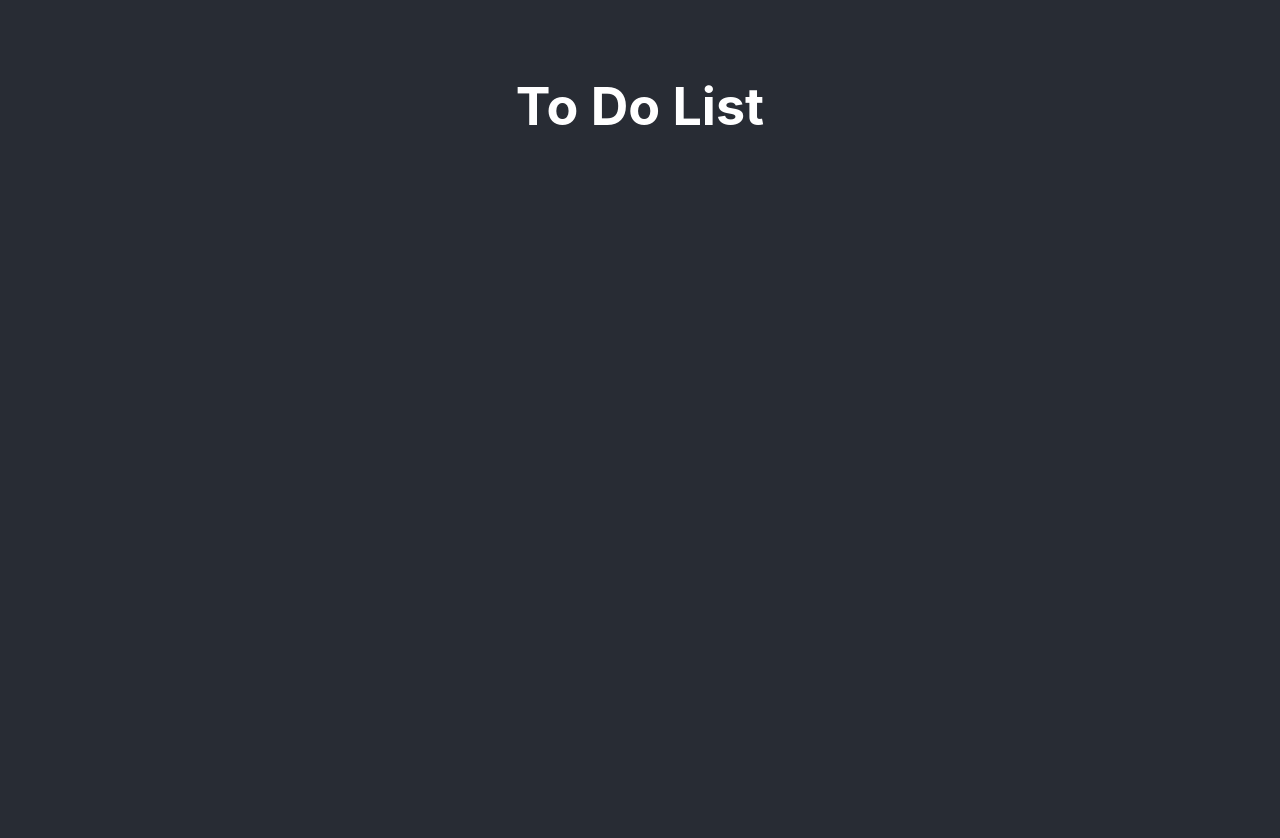
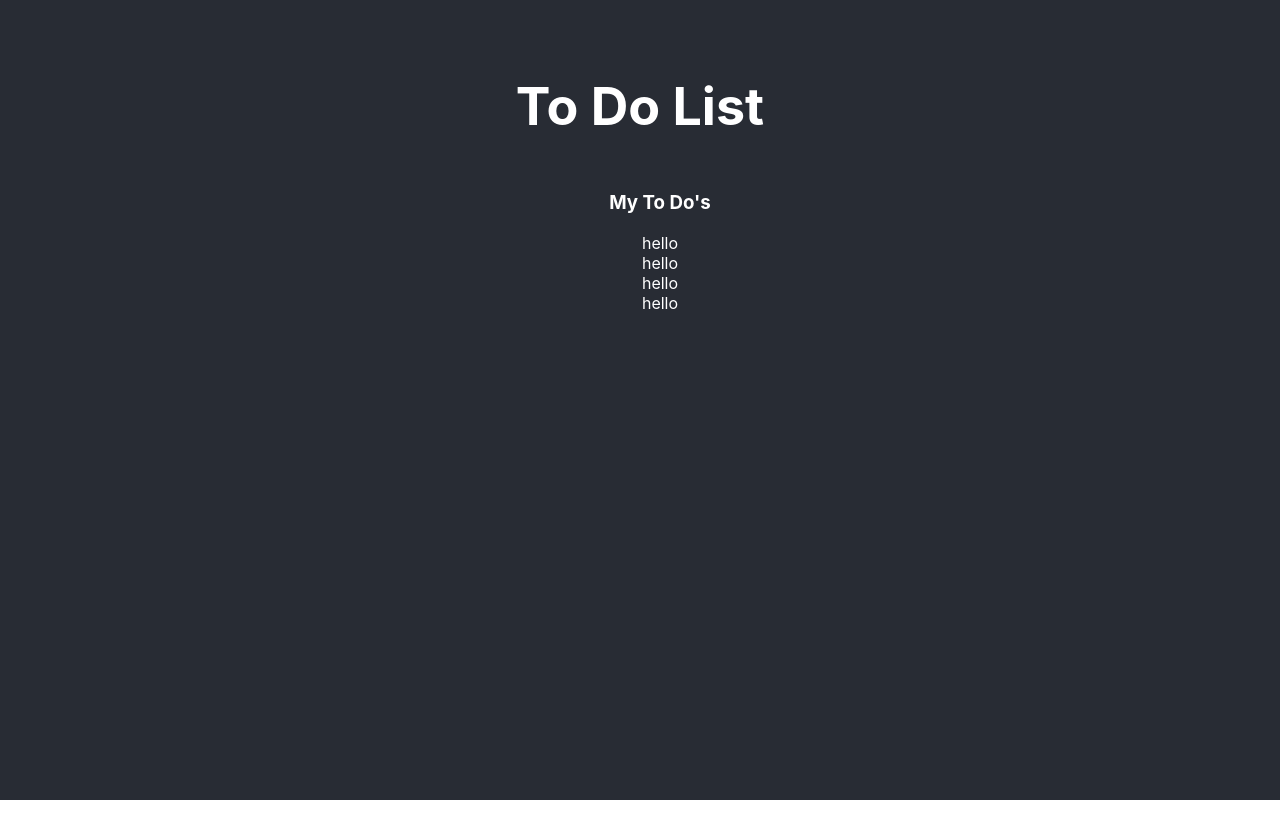
Before and after one commit to Mbarbotiko/new-to-do-list, a React (Create React App) app: page / in a window 1280 px wide. After the commit the page ends 800 px from the top, so only its background shows below. Built offline with nearby package versions, Linux system fonts and the light colour scheme.

Commit message:
adding initial components

```diff
--- a/src/App.css
+++ b/src/App.css
@@ -1,39 +1,20 @@
 .App {
   text-align: center;
-}
-
-.App-logo {
-  height: 40vmin;
-  pointer-events: none;
-}
-
-@media (prefers-reduced-motion: no-preference) {
-  .App-logo {
-    animation: App-logo-spin infinite 20s linear;
-  }
-}
-
-.App-header {
+  color: white;
   background-color: #282c34;
   min-height: 100vh;
   display: flex;
   flex-direction: column;
   align-items: center;
+}
+
+.App-header {
   /* justify-content: center; */
   padding-top:5vh;
   font-size: calc(10px + 2vmin);
   color: white;
 }
 
-.App-link {
-  color: #61dafb;
+.List{
+list-style-type: none;
 }
-
-@keyframes App-logo-spin {
-  from {
-    transform: rotate(0deg);
-  }
-  to {
-    transform: rotate(360deg);
-  }
-}
--- a/src/App.js
+++ b/src/App.js
@@ -1,14 +1,21 @@
 import React from 'react';
 import './App.css';
+import ToDoList from './components/ToDoList';
 
-function App() {
+class App extends React.Component {
+  render() {
+
     return (
       <div className="App">
         <header className="App-header">
           <h1>To Do List</h1>
         </header>
+        <ToDoList/>
+
       </div>
-  );
+    )
+  }
+
 }
 
 export default App;
--- /dev/null
+++ b/src/components/ToDoItem.js
@@ -0,0 +1,16 @@
+import React from 'react';
+//https://reactjs.org/docs/fragments.html';
+
+const ToDoItem = (props) => {
+    return (
+          <React.Fragment>
+
+            <li>{props.item}</li>
+
+
+          </React.Fragment>
+    )
+
+}
+
+export default ToDoItem;
--- /dev/null
+++ b/src/components/ToDoList.js
@@ -0,0 +1,20 @@
+import React from 'react';
+import ToDoItem from './ToDoItem';
+
+class ToDoList extends React.Component {
+    render() {
+        return (
+            <div>
+                <ul className='List'>
+                    <h3>My To Do's</h3>
+                    <ToDoItem item='hello' />
+                    <ToDoItem item='hello' />
+                    <ToDoItem item='hello' />
+                    <ToDoItem item='hello' />
+                </ul>
+            </div>
+        )
+    }
+}
+
+export default ToDoList;
```
Lines whose indentation alone changed are shown as unchanged.
